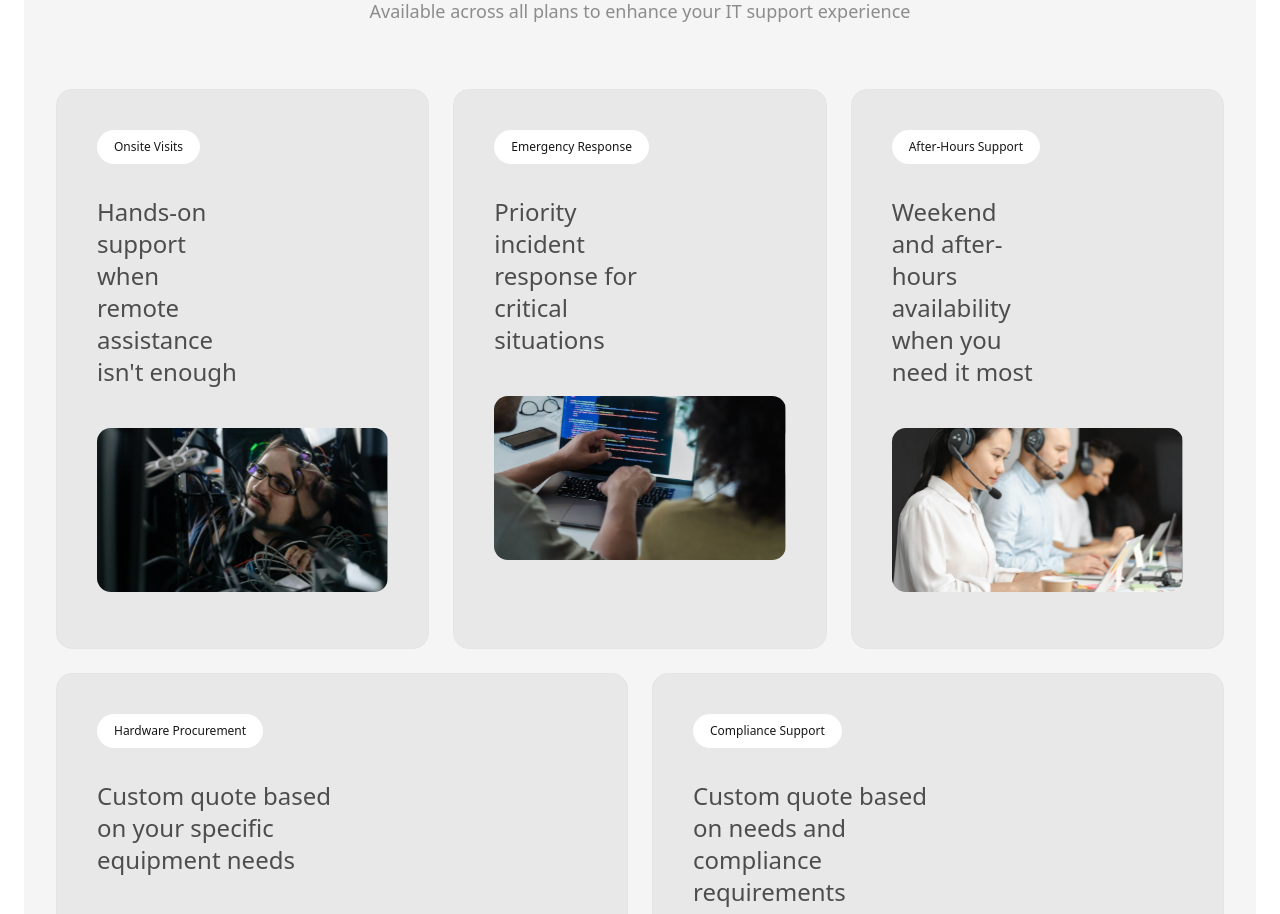
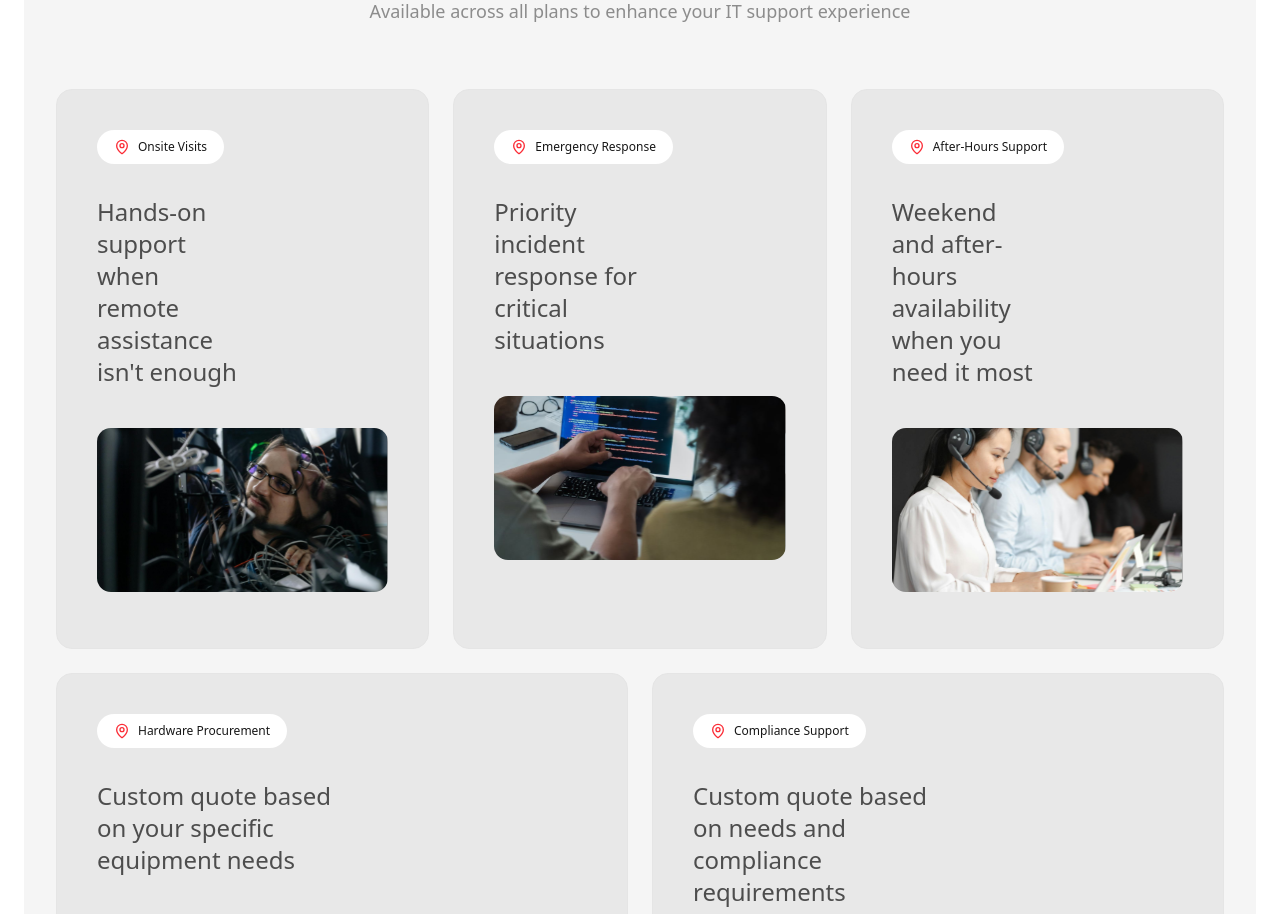
Before and after one commit to helpdesk411/helpdesk-411, a React (Vite) app: page / in a window 1280 px wide. Shown: the part 5220-6134 px from the top of the page. Built offline with nearby package versions, Linux system fonts and the light colour scheme; a web font is replaced by a local one.

Commit message:
style: add icons on addons badge

```diff
--- a/src/sections/AddOns.tsx
+++ b/src/sections/AddOns.tsx
@@ -3,6 +3,7 @@ import { Badge } from "@/components/Badge";
 import { getAddOns, type AddOnCard } from "@/lib/design";
 import { cn } from "@/lib/utils";
 import { useLocation } from "react-router-dom";
+import { MapPin } from "lucide-react";
 
 interface AddOnCardComponentProps {
   card: AddOnCard;
@@ -28,7 +29,7 @@ function AddOnCardComponent({ card, pathname = "/" }: AddOnCardComponentProps) {
       <Badge
         variant="accent"
         className={cn(
-          "rounded-full font-light mb-4 md:mb-8 p-2 px-4 shadow-none",
+          "rounded-full font-light mb-4 md:mb-8 p-2 px-4 shadow-none flex items-center gap-2 w-fit",
           isRouteB
             ? "bg-white text-black"
             : isRouteC
@@ -36,6 +37,12 @@ function AddOnCardComponent({ card, pathname = "/" }: AddOnCardComponentProps) {
             : "bg-white text-accent-foreground"
         )}
       >
+        <MapPin
+          size={16}
+          className={cn(
+            isRouteB ? "text-black" : "text-red-500"
+          )}
+        />
         {card.badge}
       </Badge>
 
```
